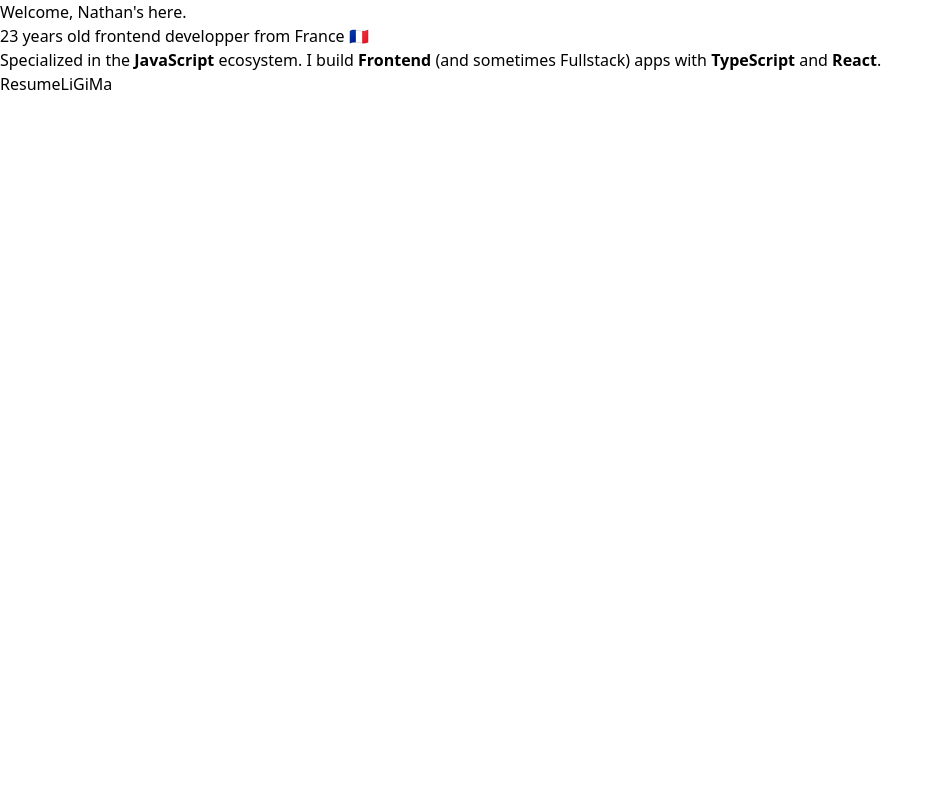
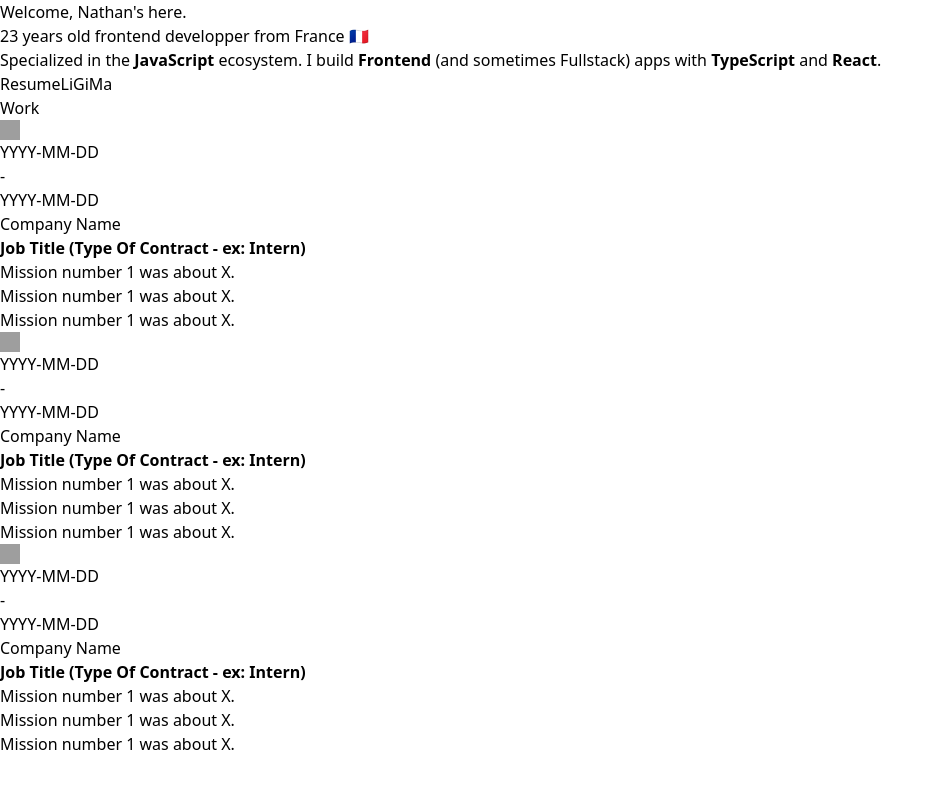
Before and after one commit to nathanEvrardDaCunha/portfolio-v1, a React (Vite) app: page / in a window 1280 px wide. Shown: the top 788 px of the page, without its empty margins (0-943 px from the left). Built offline with nearby package versions, Linux system fonts and the light colour scheme; grey boxes are pictures that could not be loaded.

Commit message:
feat: create draft for Home page work section

```diff
--- a/src/pages/Home.tsx
+++ b/src/pages/Home.tsx
@@ -1,10 +1,18 @@
 import HomeHero from './HomeHero';
+import HomeWork from './HomeWork';
 
 const Home = () => {
     // TODO: Use proper html semantic structure with <h1>, <h2>...
     // TODO: Make sure there is no language (ex: grammatical) errors/mistakes.
+    // TODO: Match the education description of each job with the education description on my portfolio
 
-    return <HomeHero />;
+    return (
+        <>
+            <HomeHero />
+
+            <HomeWork />
+        </>
+    );
 };
 
 export default Home;
--- /dev/null
+++ b/src/pages/HomeWork.tsx
@@ -0,0 +1,62 @@
+const HomeWork = () => {
+    // TODO: When the user click on the company where I work, redirect it (always in a new tab) to the official website of my previous employer.
+    // TODO: Match the work description of each job with the work description on my portfolio
+    return (
+        <section>
+            <h2>Work</h2>
+
+            <article>
+                {/* TODO: Replace alt proper image description. */}
+                {/* TODO: Replace src with proper image. */}
+                {/* TODO: Tweak image loading strategy and priority to enhance Lighthouse score. */}
+                <img src="https://picsum.photos/20" alt="Alt img" />
+                <time dateTime="YYYY-MM-DD">YYYY-MM-DD</time>
+                <p> - </p>
+                <time dateTime="YYYY-MM-DD">YYYY-MM-DD</time>
+                <h3>Company Name</h3>
+                <strong>Job Title (Type Of Contract - ex: Intern)</strong>
+                <ul>
+                    <li>Mission number 1 was about X.</li>
+                    <li>Mission number 1 was about X.</li>
+                    <li>Mission number 1 was about X.</li>
+                </ul>
+            </article>
+
+            <article>
+                {/* TODO: Replace alt proper image description. */}
+                {/* TODO: Replace src with proper image. */}
+                {/* TODO: Tweak image loading strategy and priority to enhance Lighthouse score. */}
+                <img src="https://picsum.photos/20" alt="Alt img" />
+                <time dateTime="YYYY-MM-DD">YYYY-MM-DD</time>
+                <p> - </p>
+                <time dateTime="YYYY-MM-DD">YYYY-MM-DD</time>
+                <h3>Company Name</h3>
+                <strong>Job Title (Type Of Contract - ex: Intern)</strong>
+                <ul>
+                    <li>Mission number 1 was about X.</li>
+                    <li>Mission number 1 was about X.</li>
+                    <li>Mission number 1 was about X.</li>
+                </ul>
+            </article>
+
+            <article>
+                {/* TODO: Replace alt proper image description. */}
+                {/* TODO: Replace src with proper image. */}
+                {/* TODO: Tweak image loading strategy and priority to enhance Lighthouse score. */}
+                <img src="https://picsum.photos/20" alt="Alt img" />
+                <time dateTime="YYYY-MM-DD">YYYY-MM-DD</time>
+                <p> - </p>
+                <time dateTime="YYYY-MM-DD">YYYY-MM-DD</time>
+                <h3>Company Name</h3>
+                <strong>Job Title (Type Of Contract - ex: Intern)</strong>
+                <ul>
+                    <li>Mission number 1 was about X.</li>
+                    <li>Mission number 1 was about X.</li>
+                    <li>Mission number 1 was about X.</li>
+                </ul>
+            </article>
+        </section>
+    );
+};
+
+export default HomeWork;
```
